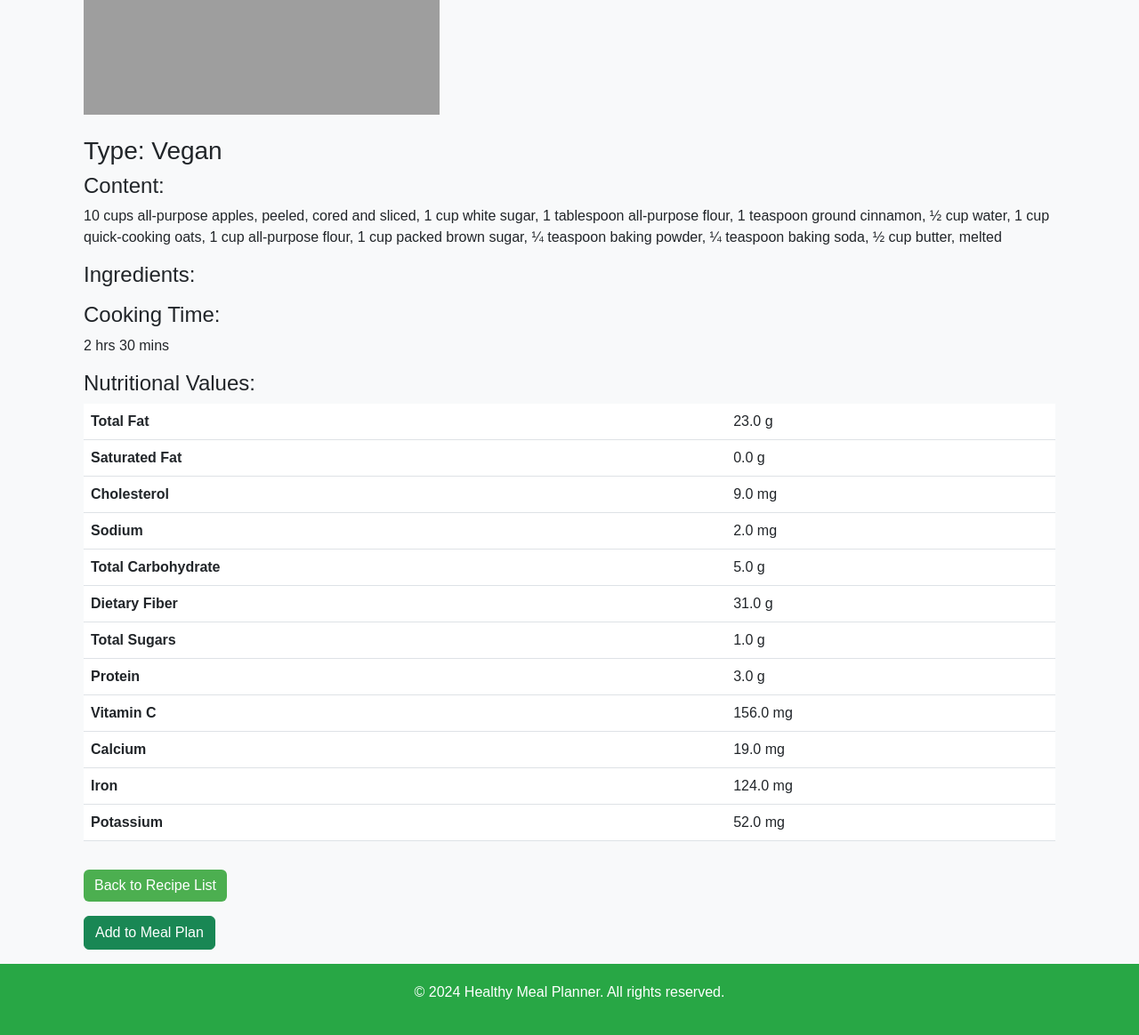
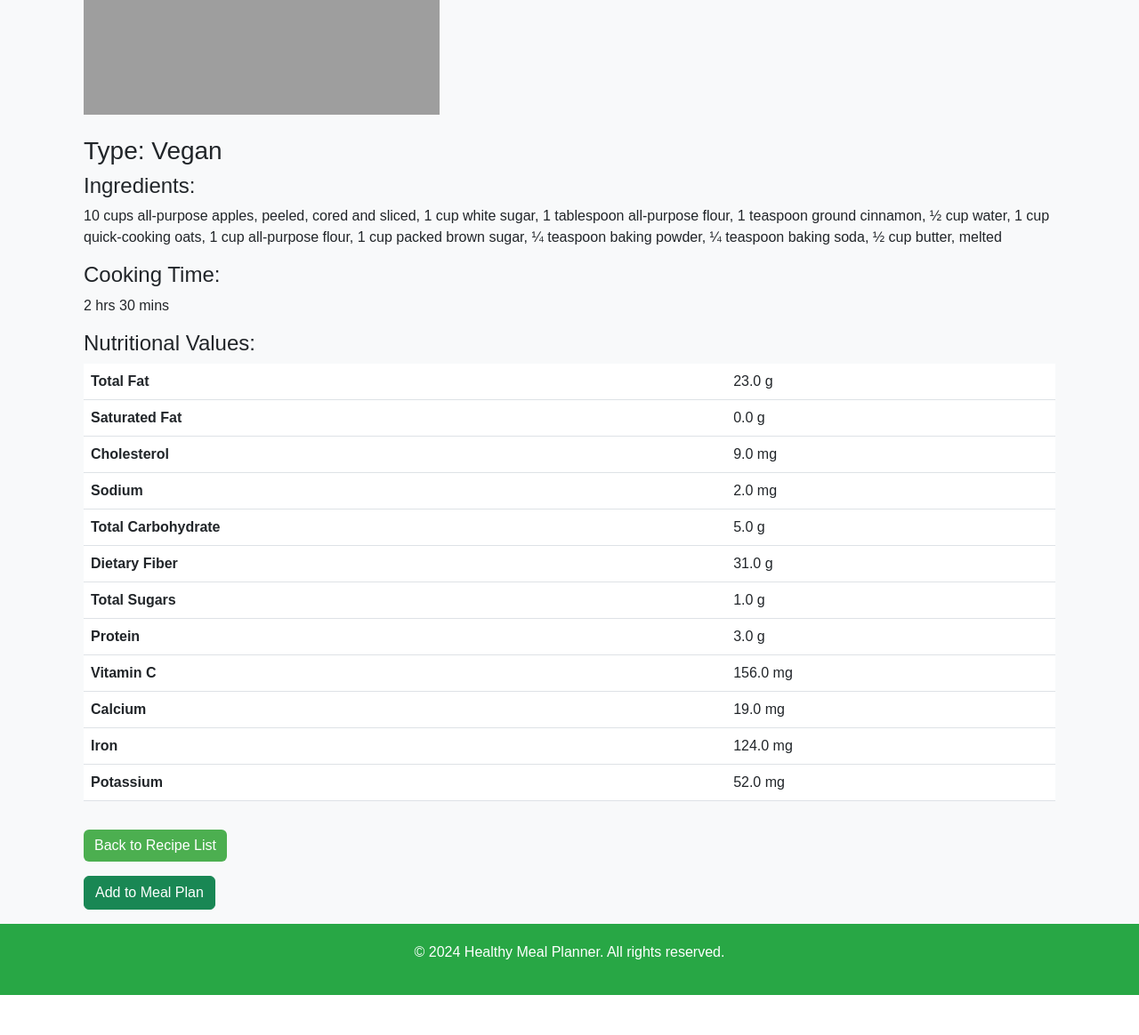
Before and after one commit to rahulm-21/HealthyMealPlanner, a Django app: page /recipe/3/ in a window 1280 px wide. Shown: the part 523-1687 px from the top of the page at 89% size. After the commit the page ends 1642 px from the top, so only its background shows below. Run offline with Django 4.2, Linux system fonts and the light colour scheme; data comes from the database, SQL or seed files in the repository; grey boxes are pictures that could not be loaded.

Commit message:
Minor Changes
This commit involves changes in the layout of the ingredients section of recipe list.

```diff
--- a/HealthyMealPlanner/base/forms.py
+++ b/HealthyMealPlanner/base/forms.py
@@ -21,7 +21,7 @@ class RecipeForm(forms.ModelForm):
         model = Recipe
         fields = [
             'name', 'recipe_type', 'recipe_content', 'nutrients',
-            'cooking_hour', 'cooking_minute', 'meal_type', 'image_url', 'description'
+            'cooking_hour', 'cooking_minute', 'meal_type', 'image_url',
         ]
         widgets = {
             'name': forms.TextInput(attrs={'class': 'form-control'}),
@@ -32,7 +32,7 @@ class RecipeForm(forms.ModelForm):
             'cooking_minute': forms.NumberInput(attrs={'class': 'form-control'}),
             'meal_type': forms.Select(attrs={'class': 'form-control'}),
             'image_url': forms.URLInput(attrs={'class': 'form-control'}),
-            'description': forms.Textarea(attrs={'class': 'form-control'}),
+            # 'description': forms.Textarea(attrs={'class': 'form-control'}),
         }
 
 
--- a/HealthyMealPlanner/base/templates/home.html
+++ b/HealthyMealPlanner/base/templates/home.html
@@ -15,7 +15,7 @@
             <img src='{% static "images/Healthy_Breakfast_350x200.png" %}' class="card-img-top" alt="Meal Image">
             <div class="card-body">
                 <h5 class="card-title">Healthy Breakfast</h5>
-                <p class="card-text">Start your day with a nutritious and balanced breakfast.</p>
+                <p class="card-text">Start your day with a nutritious breakfast.</p>
                 <a href="#" class="btn btn-custom">View Plan</a>
             </div>
         </div>
--- a/HealthyMealPlanner/base/templates/recipe_detail.html
+++ b/HealthyMealPlanner/base/templates/recipe_detail.html
@@ -13,10 +13,11 @@
                 <img src="{{ recipe.image_url }}" class="img-fluid mb-4" alt="{{ recipe.name }}">
             {% endif %}
             <h3>Type: {{ recipe.get_recipe_type_display }}</h3>
-            <h4>Content:</h4>
+            <!-- <h4>Content:</h4> -->
+            <!-- <p>{{ recipe.ingredients|linebreaksbr }}</p> -->
+
+            <h4>Ingredients:</h4>
             <p>{{ recipe.recipe_content }}</p>
-            <h4>Ingredients:</h4>
-            <p>{{ recipe.ingredients|linebreaksbr }}</p>
             <h4>Cooking Time:</h4>
             <p>{{ recipe.cooking_hour }} hrs {{ recipe.cooking_minute }} mins</p>
 
```
